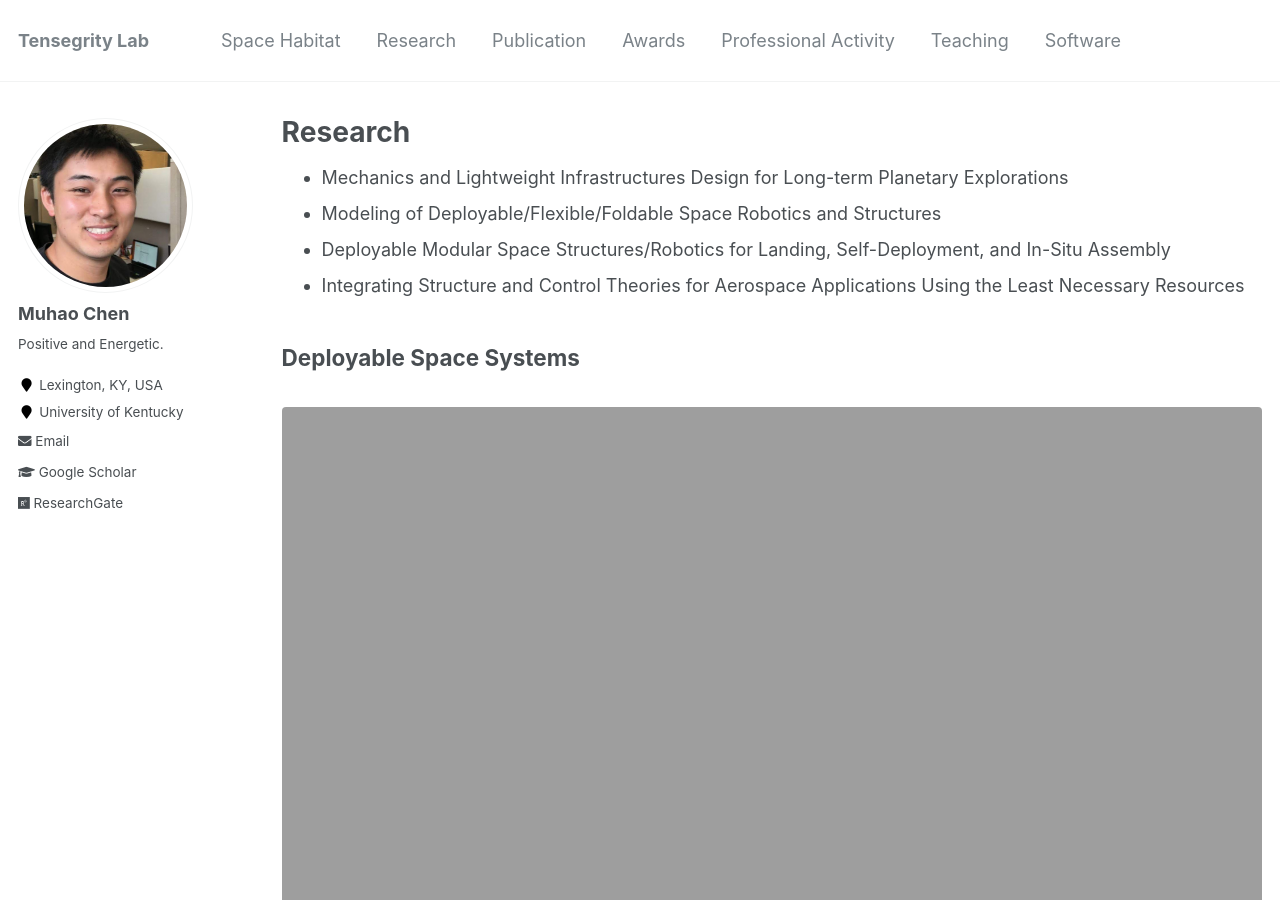
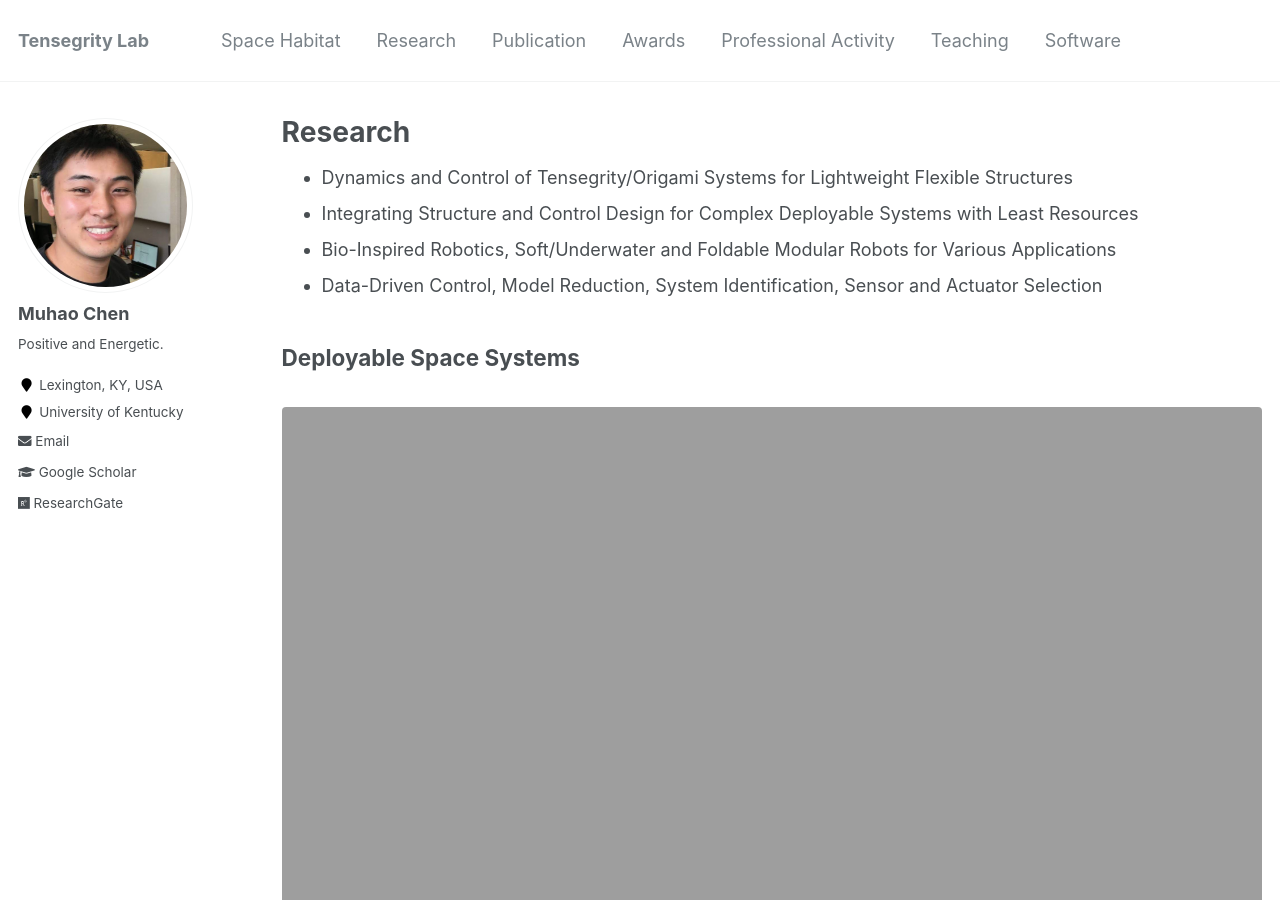
Before and after one commit to Muhao-Chen/muhao-chen.github.io, a Jekyll site: the page built from _pages/research.md, in a window 1280 px wide and 900 px high. Built offline with Jekyll 4.4.1, drawn with Linux system fonts in a browser that asks for light colours.

Commit message:
Update research.md

```diff
--- a/_pages/research.md
+++ b/_pages/research.md
@@ -14,10 +14,16 @@ The existing design approaches mainly deal with what is sufficient rather than n
 <!-- We would also like to develop and offer more and more software and tools to help engineers knit efficient structures that physics and their imagination allow and motivate students to study structure and control more fundamentally. All the source codes can be found on the [Software](https://muhao-chen.github.io/resources/) page.  -->
 
 <!-- ## Research Interests -->
-* Mechanics and Lightweight Infrastructures Design for Long-term Planetary Explorations
+<!-- * Mechanics and Lightweight Infrastructures Design for Long-term Planetary Explorations
 * Modeling of Deployable/Flexible/Foldable Space Robotics and Structures
 * Deployable Modular Space Structures/Robotics for Landing, Self-Deployment, and In-Situ Assembly
-* Integrating Structure and Control Theories for Aerospace Applications Using the Least Necessary Resources
+* Integrating Structure and Control Theories for Aerospace Applications Using the Least Necessary Resources -->
+* Dynamics and Control of Tensegrity/Origami Systems for Lightweight Flexible Structures
+* Integrating Structure and Control Design for Complex Deployable Systems with Least Resources
+* Bio-Inspired Robotics, Soft/Underwater and Foldable Modular Robots for Various Applications
+* Data-Driven Control, Model Reduction, System Identification, Sensor and Actuator Selection
+
+
 <!-- * Creating Novel Structure and Material Systems for Aerospace Applications Using the Least Necessary Resources -->
 <!-- Integrating Structure and Materials to  -->
 <!-- Control Theories Using the Least Necessary Resources -->
```
